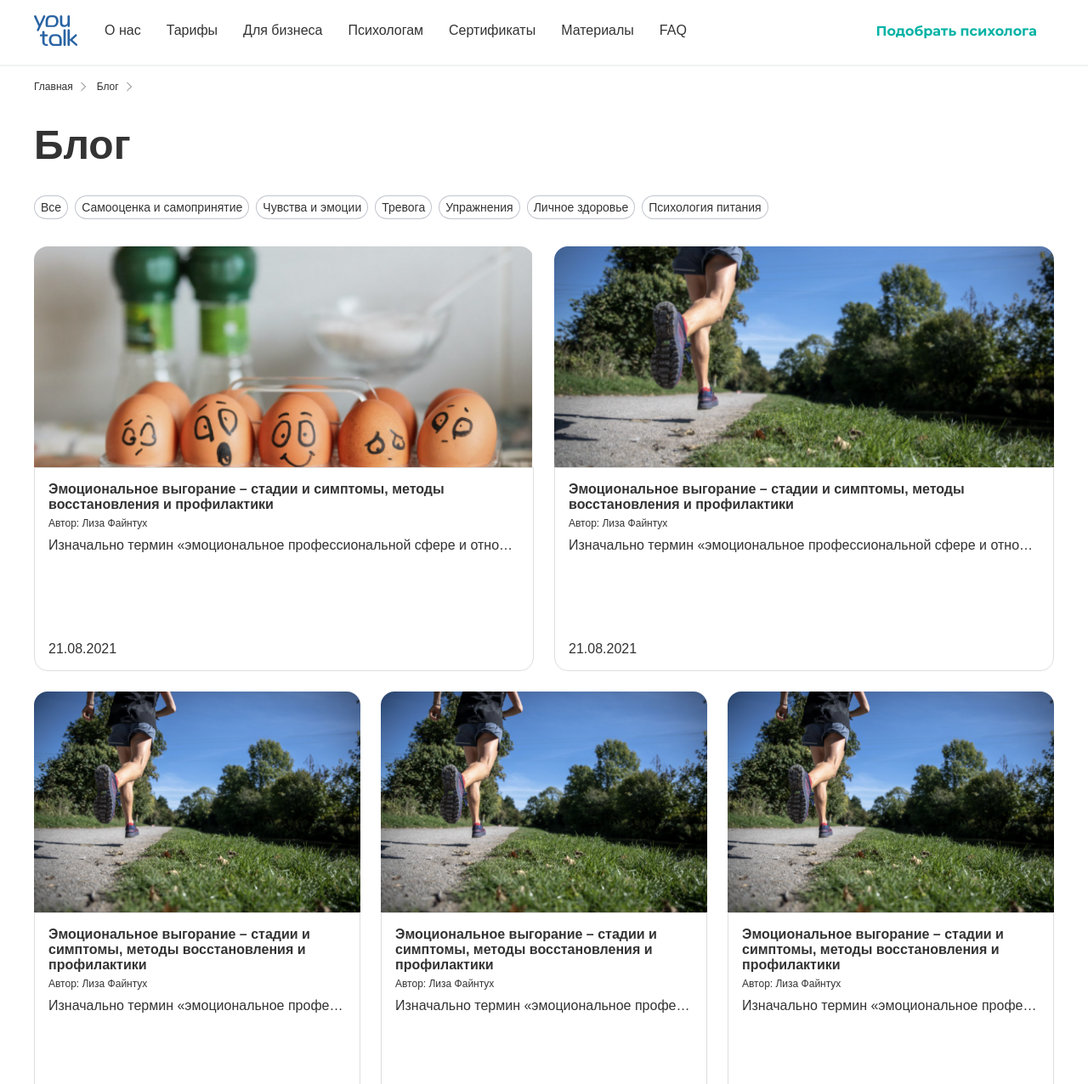
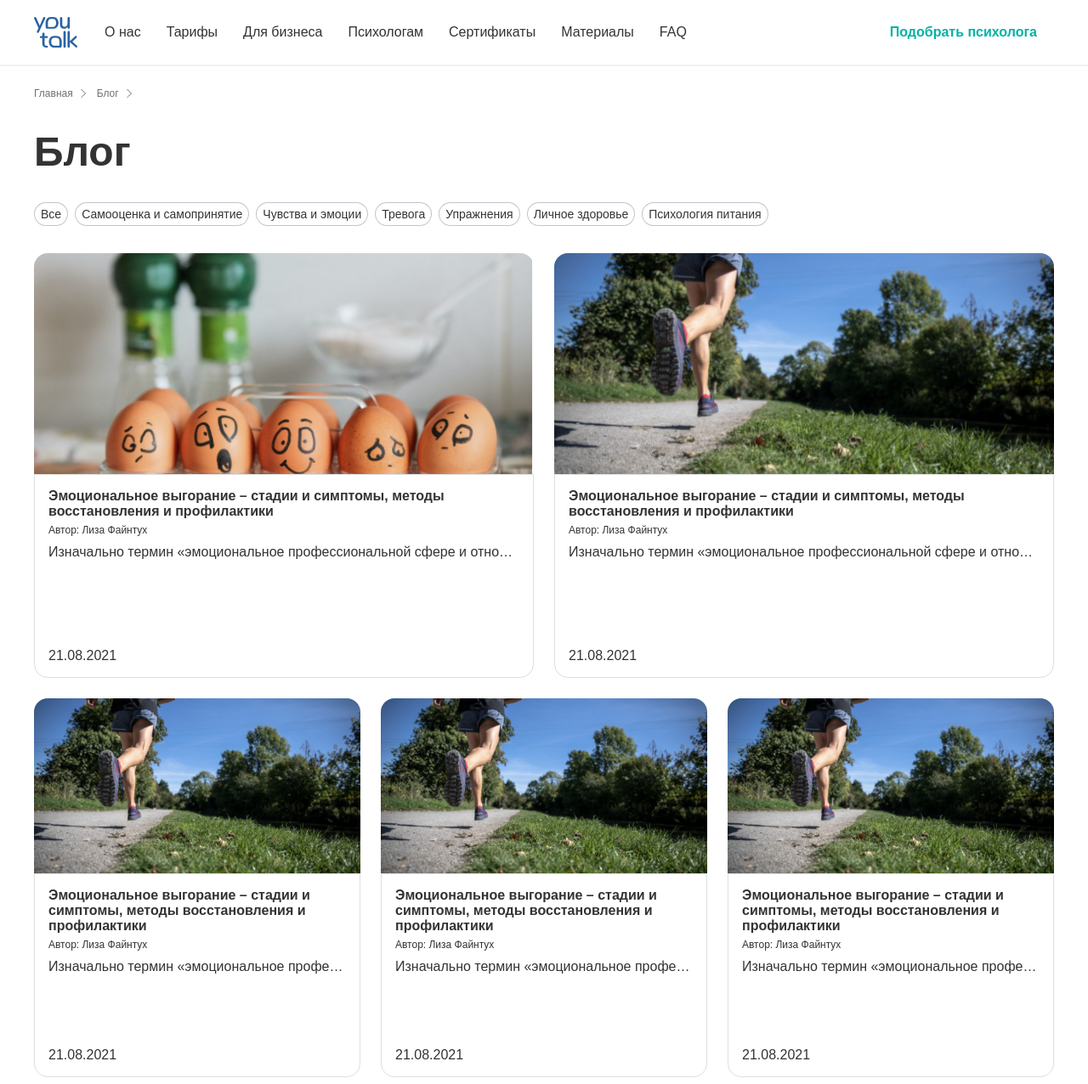
Before and after one commit to koshelnikov/skillfactory-css-layout, a website built with Parcel: page index.html in a window 1280 px wide. Shown: the top 1276 px of the page at 85% size. Built offline with nearby package versions, Linux system fonts and the light colour scheme.

Commit message:
Refactoring during webinar.

```diff
--- a/css/articles-filter/articles-filter.css
+++ b/css/articles-filter/articles-filter.css
@@ -2,6 +2,7 @@
   display: flex;
   margin-top: 32px;
   gap: 8px;
+
   overflow-x: auto;
   scrollbar-width: none;
 }
@@ -11,6 +12,7 @@
 @media screen and (min-width: 414px) {
 
   .articles-filter {
+
     flex-wrap: wrap;
   }
 }
--- a/css/articles-section/article/article.css
+++ b/css/articles-section/article/article.css
@@ -1,25 +1,25 @@
 .article {
   grid-column: span 6;
+
+
   display: grid;
   grid-template-columns: 100%;
-  grid-template-rows: 206px;
-
+  grid-template-rows: 206px 1fr;
   grid-template-areas:
     "article-image"
     "article-body";
 }
 
 @media screen and (min-width: 768px) {
+  /* first 2 elements */
   .article:nth-child(-n+3) {
     grid-template-rows: 404px 1fr;
   }
 
+  /* last elements after first 2 elements */
   .article:nth-child(n+3) {
+    grid-column: span 3;
     grid-template-rows: 206px 1fr;
-    grid-column: span 3;
-    > img {
-      height: 206px;
-    }
   }
 }
 
@@ -35,7 +35,7 @@
   /* last elements after first 2 elements */
   .article:nth-child(n+3) {
     grid-column: span 2;
-    grid-template-rows: 260px 1fr;
+    grid-template-rows: 206px 1fr;
   }
 
 }
--- a/css/articles-section/articles-section.css
+++ b/css/articles-section/articles-section.css
@@ -1,10 +1,6 @@
 .articles-section {
   display: grid;
-  width: 100%;
   grid-template-columns: repeat(6, 1fr);
-  grid-gap: 24px;
-}
-
-.articles-section:first-of-type {
+  gap: 24px;
   margin-top: 32px;
 }
--- a/css/button/button.css
+++ b/css/button/button.css
@@ -6,7 +6,6 @@
   padding: 14px 20px;
   font-size: 16px;
   border: none;
-  font-family: 'Montserrat', sans-serif;
   font-weight: bold;
   min-width: 200px;
 }
--- a/css/content/__header/content__header.css
+++ b/css/content/__header/content__header.css
@@ -24,6 +24,3 @@
     font-size: 48px;
   }
 }
-
-/* iPad Pro */
-@media screen and (min-width: 1024px) {  }
--- a/css/content/content.css
+++ b/css/content/content.css
@@ -1,5 +1,12 @@
 .content {
   grid-area: content;
-  padding-top: 16px;
+  padding-top: 24px;
   padding-bottom: 60px;
 }
+
+
+@media (max-width: 1024px) {
+  .content {
+    padding-top: 16px;
+  }
+}
--- a/css/header/__layout/header__layout.css
+++ /dev/null
@@ -1,34 +0,0 @@
-.header__layout {
-  display: flex;
-  margin: 0 auto;
-  justify-content: space-between;
-}
-
-.header > div {
-  height: 56px;
-  align-items: center;
-}
-
-/* iPhone SE */
-@media screen and (min-width: 375px) {
-
-}
-
-/* iPhone 11 */
-@media screen and (min-width: 414px) {
-  .header > div {
-    height: 72px;
-  }
-}
-
-/* iPad min */
-@media screen and (min-width: 768px) {
-  .header {
-    height: 76px;
-  }
-}
-
-/* iPad Pro */
-@media screen and (min-width: 1024px) {
-
-}
--- a/css/header/__menu/header__menu.css
+++ b/css/header/__menu/header__menu.css
@@ -1,7 +1,6 @@
 .header__menu {
   display: none;
   margin-left: 32px;
-  flex: 1;
 }
 
 .header__menu > ul {
@@ -12,6 +11,7 @@
 
 @media screen and (min-width: 1024px) {
   .header__menu {
-    display: block;
+    display: flex;
+    flex: 1;
   }
 }
--- a/css/header/header.css
+++ b/css/header/header.css
@@ -1,17 +1,14 @@
 .header {
   grid-area: header;
+  display: flex;
+  justify-content: space-between;
   height: 56px;
-}
-
-
-/* iPhone SE */
-@media screen and (min-width: 375px) {
-
+  align-items: center;
 }
 
 /* iPhone 11 */
 @media screen and (min-width: 414px) {
-  .header{
+  .header {
     height: 72px;
   }
 }
@@ -22,8 +19,3 @@
     height: 76px;
   }
 }
-
-/* iPad Pro */
-@media screen and (min-width: 1024px) {
-
-}
--- a/css/layout/layout.css
+++ b/css/layout/layout.css
@@ -8,3 +8,5 @@
    ". content ."
    "footer footer footer";
 }
+
+/*  @media */
--- a/css/main.css
+++ b/css/main.css
@@ -19,9 +19,6 @@ h1, h2 {
 }
 
 
-/* iPhone SE */
-@media screen and (min-width: 375px) {  }
-
 /* iPhone 11 */
 @media screen and (min-width: 414px) {  }
 
--- a/index.html
+++ b/index.html
@@ -11,7 +11,6 @@
   <link rel="stylesheet" href="css/layout/layout.css">
 
   <link rel="stylesheet" href="css/header/header.css">
-  <link rel="stylesheet" href="css/header/__layout/header__layout.css">
   <link rel="stylesheet" href="css/header/__button/header__button.css">
   <link rel="stylesheet" href="css/header/__logo/header__logo.css">
   <link rel="stylesheet" href="css/header/__menu/header__menu.css">
@@ -54,7 +53,6 @@
 
 <body class="layout">
   <header class="header">
-    <div class="header__layout">
     <img class="header__logo"  src="/img/logo.svg" alt="Блог"/>
     <nav class="header__menu">
       <ul>
@@ -86,14 +84,13 @@
     <button class="header__burger">
       <img src="/img/burger.svg" alt="меню"/>
     </button>
-    </div>
   </header>
   <div class="header-line"></div>
   <main class="content">
     <nav class="breadcrumb">
       <ul>
-        <li class="breadcrumb__item"><span>Главная</span></li>
-        <li class="breadcrumb__item"><span>Блог</span></li>
+        <li class="breadcrumb__item">Главная</li>
+        <li class="breadcrumb__item">Блог</li>
       </ul>
     </nav>
     <h1 class="content__header">Блог</h1>
@@ -107,7 +104,6 @@
       <span class="articles-filter__item">Упражнения</span>
       <span class="articles-filter__item">Личное здоровье</span>
       <span class="articles-filter__item">Психология питания</span>
-
     </div>
     <section class="articles-section">
       <div class="article">
```
Lines whose indentation alone changed are shown as unchanged.
